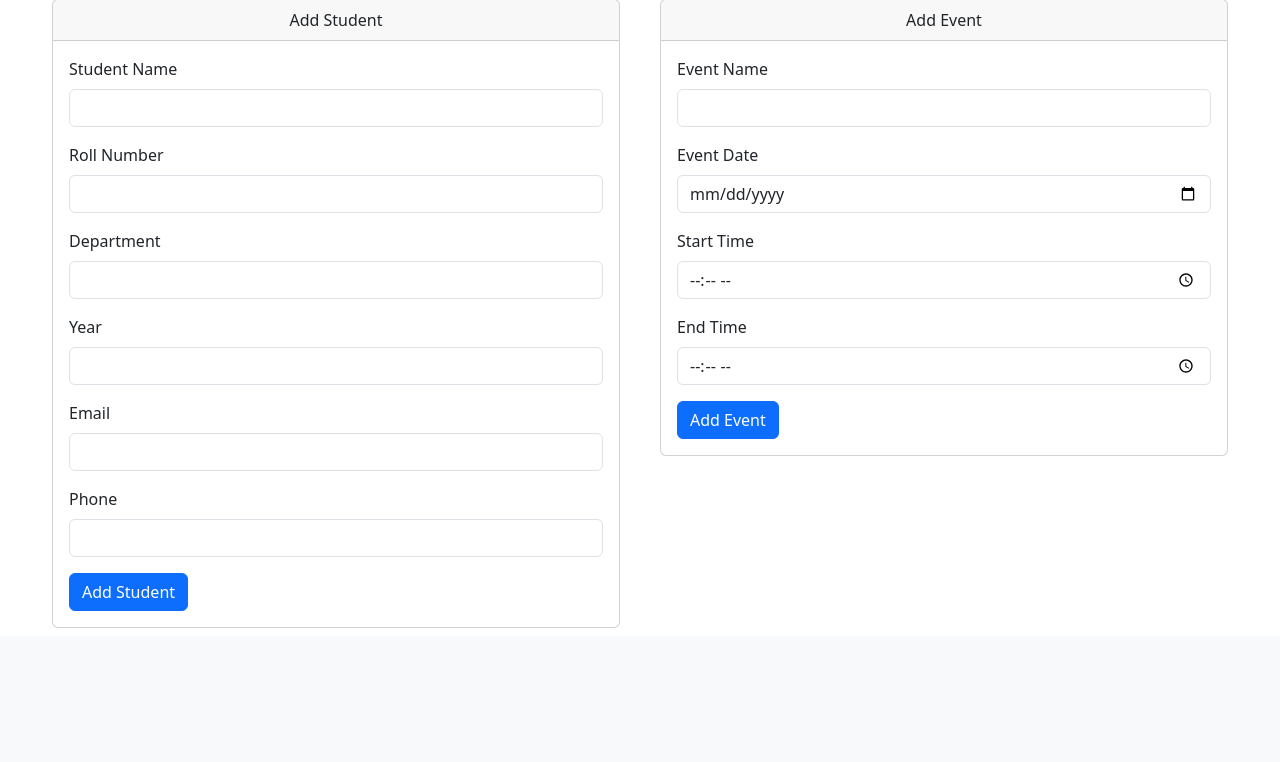
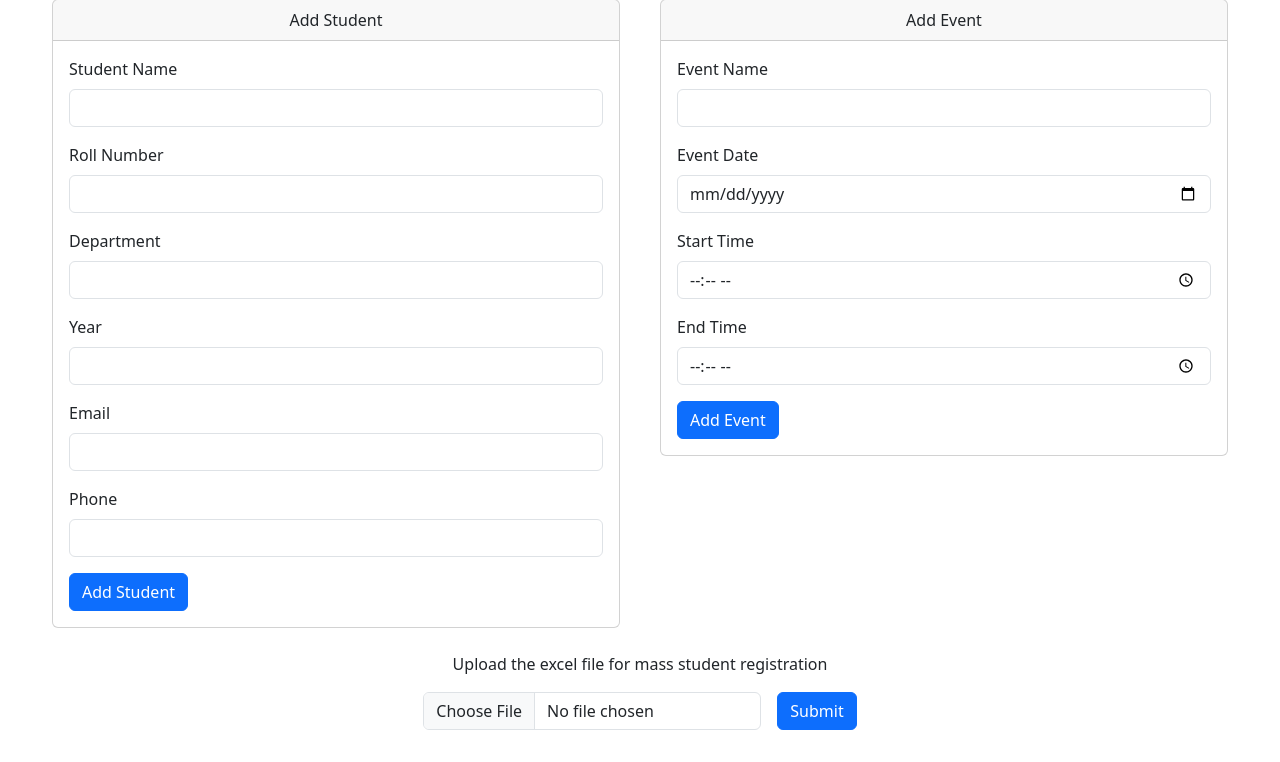
Before and after one commit to code-with-me-an/auto-qr-code-attendance-management-system, a Flask app: page /system_data in a window 1280 px wide. Shown: the part 353-1115 px from the top of the page. Before the commit the page ends 981 px from the top, so only its background shows below. Run offline with Flask 3, Linux system fonts and the light colour scheme; some libraries are stand-ins or nearby versions.

Commit message:
qr code scanning fix and file upload

```diff
--- a/app.py
+++ b/app.py
@@ -130,9 +130,13 @@ def add_student():
 
     # add another python script call
     last_student = Student.query.order_by(Student.student_id.desc()).first()
-    last_id_num = int(last_student.student_id[3:]) + 1
+    if last_student:
+        last_id_num = int(last_student.student_id[3:]) + 1
+        student_id = student_id_generation("AAK", last_id_num)
+    else :
+        last_id_num = 30
+        student_id = student_id_generation("AAK", last_id_num)
 
-    student_id = student_id_generation("AAK", last_id_num)
     student_name = request.form.get("student_name", "").strip()
     roll_number = request.form.get("roll_number", "").strip()
     department = request.form.get("department", "").strip()
@@ -155,6 +159,23 @@ def add_student():
 
     return redirect(url_for("system_data"))
 
+
+@app.route("/students/mass-registration",methods=["POST"])
+def mass_registration():
+
+    file = request.files.get("student_file","")
+
+    if not file:
+        print("file is not selected")
+        return redirect(url_for("system_data"))
+
+    print("file shared")
+
+
+
+
+
+    return redirect(url_for("system_data"))
 
 @app.route("/event/add", methods=["POST"])
 def add_event():
@@ -226,7 +247,8 @@ def attendance():
 
         attendance_record = Attendance(
             student_id = student_id,
-            event_id = event_id
+            event_id = event_id,
+            marked_at = datetime.now()
         )
 
         try:
--- a/static/style.css
+++ b/static/style.css
@@ -25,7 +25,7 @@ nav .navbar-nav li a:hover{
 
 #attendanceMessage {
     max-width: 300px;
-    position: absolute;
+    position: fixed;
     z-index: 200;
     bottom: 100px;
     left: 50px;
--- a/templates/system_data.html
+++ b/templates/system_data.html
@@ -77,9 +77,7 @@
         <div class="card-body">
           <form action="{{ url_for('add_student') }}" method="post">
             <div class="mb-3">
-                <label for="name" class="form-label"
-                  >Student Name</label
-                >
+              <label for="name" class="form-label">Student Name</label>
               <input
                 type="text"
                 class="form-control"
@@ -88,9 +86,7 @@
               />
             </div>
             <div class="mb-3">
-                <label for="roll_number" class="form-label"
-                  >Roll Number</label
-                >
+              <label for="roll_number" class="form-label">Roll Number</label>
               <input
                 type="text"
                 class="form-control"
@@ -99,9 +95,7 @@
               />
             </div>
             <div class="mb-3">
-                <label for="department" class="form-label"
-                  >Department</label
-                >
+              <label for="department" class="form-label">Department</label>
               <input
                 type="text"
                 class="form-control"
@@ -110,9 +104,7 @@
               />
             </div>
             <div class="mb-3">
-                <label for="year" class="form-label"
-                  >Year</label
-                >
+              <label for="year" class="form-label">Year</label>
               <input
                 type="number"
                 class="form-control"
@@ -123,26 +115,12 @@
               />
             </div>
             <div class="mb-3">
-                <label for="email" class="form-label"
-                  >Email</label
-                >
-                <input
-                  type="text"
-                  class="form-control"
-                  name="email"
-                  id="email"
-                />
+              <label for="email" class="form-label">Email</label>
+              <input type="text" class="form-control" name="email" id="email" />
             </div>
             <div class="mb-3">
-                <label for="phone" class="form-label"
-                  >Phone</label
-                >
-                <input
-                  type="text"
-                  class="form-control"
-                  name="phone"
-                  id="phone"
-                />
+              <label for="phone" class="form-label">Phone</label>
+              <input type="text" class="form-control" name="phone" id="phone" />
             </div>
             <button type="submit" class="btn btn-primary">Add Student</button>
           </form>
@@ -155,9 +133,7 @@
         <div class="card-body">
           <form action="{{ url_for('add_event') }}" method="post">
             <div class="mb-3">
-                <label for="name" class="form-label"
-                  >Event Name</label
-                >
+              <label for="name" class="form-label">Event Name</label>
               <input
                 type="text"
                 class="form-control"
@@ -166,9 +142,7 @@
               />
             </div>
             <div class="mb-3">
-                <label for="event_date" class="form-label"
-                  >Event Date</label
-                >
+              <label for="event_date" class="form-label">Event Date</label>
               <input
                 type="date"
                 class="form-control"
@@ -177,9 +151,7 @@
               />
             </div>
             <div class="mb-3">
-                <label for="start_time" class="form-label"
-                  >Start Time</label
-                >
+              <label for="start_time" class="form-label">Start Time</label>
               <input
                 type="time"
                 class="form-control"
@@ -188,9 +160,7 @@
               />
             </div>
             <div class="mb-3">
-                <label for="end_time" class="form-label"
-                  >End Time</label
-                >
+              <label for="end_time" class="form-label">End Time</label>
               <input
                 type="time"
                 class="form-control"
@@ -206,4 +176,28 @@
   </div>
 </div>
 
+<div class="container-fluid">
+  <form action="{{ url_for('mass_registration') }}" method="post" enctype="multipart/form-data">
+    <div
+      class="mb-3 d-flex flex-column align-items-center justify-content-center"
+    >
+      <label for="formFile" class="form-label m-3"
+        >Upload the excel file for mass student registration</label
+      >
+      <div class="d-flex flex-row align-items-center justify-content-center mb-3">
+        <input
+          class="form-control me-3"
+          name="student_file"
+          type="file"
+          id="formFile"
+          accept=".xlsx,.xls"
+        />
+        <div class="col-auto">
+          <button type="submit" class="btn btn-primary">Submit</button>
+        </div>
+      </div>
+    </div>
+  </form>
+</div>
+
 {% endblock %}
```
Also changed, not shown: templates/attendance.html (+7 -1 lines), qr_codes/AAK030.png (added), qr_codes/AAK031.png (added). Lines whose indentation alone changed are shown as unchanged.
